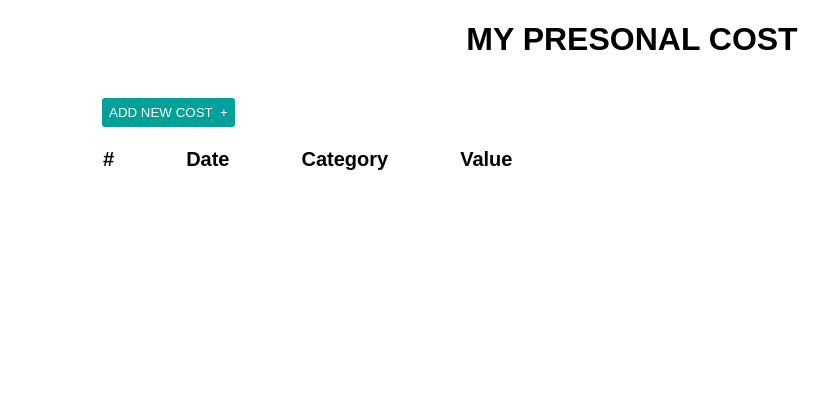
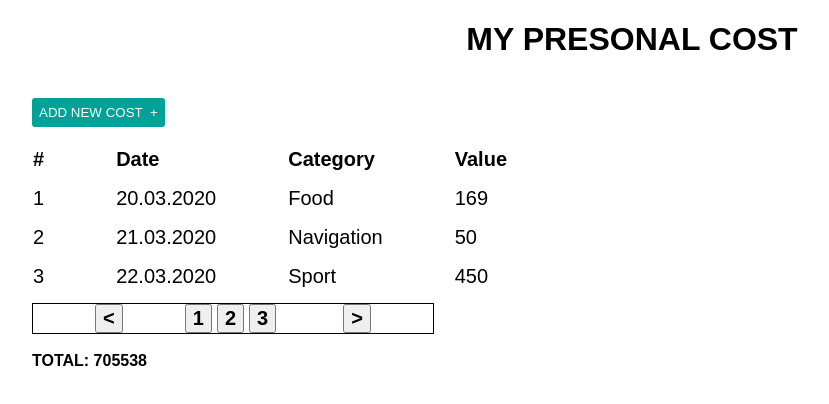
Before and after one commit to tema-front/vue.js-course, a Vue app: page / in a window 1280 px wide. Shown: the top 404 px of the page, without its empty margins (8-837 px from the left). Built offline with nearby package versions, Linux system fonts and the light colour scheme.

Commit message:
start of pagination

```diff
--- a/package.json
+++ b/package.json
@@ -10,7 +10,8 @@
   "dependencies": {
     "core-js": "^3.6.5",
     "sass-loader": "^12.1.0",
-    "vue": "^2.6.11"
+    "vue": "^2.6.11",
+    "vuex": "^3.6.2"
   },
   "devDependencies": {
     "@vue/cli-plugin-babel": "~4.5.0",
--- a/src/App.vue
+++ b/src/App.vue
@@ -7,6 +7,8 @@
       <br>
       <AddPayment @addNewPayment="addData"/>
       <PaymentsDisplay :list="paymentsList"/>
+      <br>
+      <div class="totalCost">total: {{ getFPV }}</div>
     </main>
   </div>
 
@@ -16,6 +18,7 @@
 import PaymentsDisplay from './components/PaymentsDisplay.vue'
 import AddPayment from './components/AddPayment.vue'
 
+import { mapMutations, mapGetters, mapActions } from 'vuex'
 
 export default {
 
@@ -26,19 +29,43 @@
   },
 
   data: () => ({
-    paymentsList: [],
-    counter: 0,
   }),
 
   methods: {
 
+    ...mapMutations([
+      'setDataPaymentsList',
+      'addDataToPaymentsList'
+    ]),
+
     addData(data) {
-      this.counter++; // счётчик строк в таблице
-      // в главный массив добавляю массивы с данными. Новые данные - новый массив
-      this.paymentsList.push(new Array(String(this.counter), data.date, data.category, data.value));
-      console.log(this.paymentsList);
+      this.addDataToPaymentsList(data)
+    },
+
+  },
+
+  computed: {
+
+    ...mapGetters([
+      'getPaymentPagination',
+      'getFullPaymentValue'
+    ]),
+
+    ...mapActions([
+      'fetchData',
+    ]),
+
+    getFPV(){
+      return this.getFullPaymentValue
+    },
+
+    paymentsList() {
+      return this.getPaymentPagination
     }
+  },
 
+  created() {
+    this.fetchData;
   }
 
 }
@@ -55,4 +82,11 @@
     text-transform: uppercase;
     font-family: sans-serif;
   }
+
+  .totalCost {
+    text-align: left;
+    text-transform: uppercase;
+    font-family: sans-serif;
+    font-weight: bold;
+  }
 </style>
--- a/src/components/AddPayment.vue
+++ b/src/components/AddPayment.vue
@@ -3,19 +3,28 @@
         <!-- кнопка отображения окна для добавления данных -->
         <button class="btnModal btnAddNewCost" @click="modalWindowVisible">add new cost</button>
         <div class="modalBlock" v-if="modalWindow">
-            <input type="text" v-model="date" placeholder="Date" class="enterDatas">
-            <input type="text" v-model="category" placeholder="Category" class="enterDatas">
+            <input type="text" v-model.trim="date" placeholder="Date" class="enterDatas">
+            <input type="text" v-model.trim="category" placeholder="Category" class="enterDatas" list="categoryList">
+                <datalist id="categoryList">
+                    <select v-model="selected">
+                        <option v-for="(option, idx) in getCategoryList" :key="idx" :value="option">
+                            {{ option }}
+                        </option>
+                    </select>
+                </datalist>
             <input type="number" v-model.number="value" placeholder="Value" class="enterDatas">
             <button @click="onClick" class="btnAddNewCost">add</button>
         </div>
 
-    </div>
 
 
 
+    </div>
 </template>
 
 <script>
+import { mapGetters, mapActions } from 'vuex'
+
 export default {
     name: "AddPayment",
     data: () => ({
@@ -23,13 +32,15 @@
         category: "",
         value: null,
         button: "",
-        modalWindow: false
+        modalWindow: false,
+        selected: ''
     }),
 
 
     methods: {
         onClick() {
             const { category, value } = this
+            // const data = [this.date || this.getCurrentDate, category, value]
             const data = {
                 date: this.date || this.getCurrentDate,
                 category,
@@ -47,6 +58,14 @@
     },
 
     computed: {
+        ...mapGetters([
+            'getCategoryList'
+        ]),
+
+        ...mapActions([
+            'loadCategories'
+        ]),
+
         getCurrentDate() {
             const today = new Date();
             let day = today.getDate();
@@ -63,6 +82,12 @@
 
             return `${day}.${month}.${year}`
         }
+    },
+
+    mounted() {
+        if (!this.getCategoryList.length) {
+            this.loadCategories
+        }
     }
 }
 </script>
@@ -77,7 +102,6 @@
         border: 0;
         color: white;
         border-radius: 3px;
-        margin-left: 70px;
         margin-bottom: 20px;
     }
 
@@ -97,7 +121,7 @@
         flex-direction: column;
         box-sizing: border-box;
         padding: 20px;
-        margin: 0 0 20px 70px;
+        margin: 0 0 20px;
     }
 
     .enterDatas {
--- a/src/components/PaymentsDisplay.vue
+++ b/src/components/PaymentsDisplay.vue
@@ -10,22 +10,61 @@
                 </tr>
 
                 <tr v-for="(array, idx) in list" :key="idx">
+                    <th class="tableItem">{{ idx  + 1}}</th>
                     <th class="tableItem" v-for="(item, idx) in array" :key="idx">{{ item }}</th>
                 </tr>
             </table>
+
+            <div class="paginationBlock">
+                <button class="paginationSymbol left" @click="addPagination">&#60;</button>
+                    <div class="paginationNumberBlock">
+                        <button class="paginationSymbol paginationNumber" @click="addPagination($event)">1</button>
+                        <button class="paginationSymbol paginationNumber" @click="addPagination($event)">2</button>
+                        <button class="paginationSymbol paginationNumber" @click="addPagination($event)">3</button>
+                    </div>
+                <button class="paginationSymbol right" @click="addPagination">&#62;</button>
+            </div>
         </div>
   </div>
 </template>
 
 <script>
+
+import { mapMutations } from 'vuex'
+
 export default {
 
     name: "PaymentsDisplay",
+    data: () => ({
+        currentButton: 1
+    }),
     props: {
         list: {
             default: []
         }
-    }
+    },
+
+    methods: {
+        ...mapMutations([
+            'setPagination',
+            'downPagination',
+            'upPagination'
+        ]),
+
+        addPagination(event) {
+            debugger
+            if (event.target.innerText == "<" && this.currentButton != 1) {
+                this.currentButton--;
+                this.setPagination(this.currentButton)
+                return
+            } else if (event.target.innerText == ">" && this.currentButton != 3) {
+                this.currentButton++;
+                this.setPagination(this.currentButton)
+                return
+            } else if (Number(event.target.innerText)) this.setPagination(event.target.innerText)
+        }
+    },
+
 
 }
 </script>
@@ -40,6 +79,7 @@
         font-size: 20px;
         border-collapse: separate;
         border-spacing: 70px 0;
+        margin-left: -70px;
     }
 
     .tableItem {
@@ -53,4 +93,22 @@
     tr {
         text-align: left;
     }
+
+    .paginationBlock {
+        width: 100%;
+        margin: 0 auto;
+        border: 1px solid #000;
+        display: flex;
+    }
+
+    .paginationSymbol {
+        font-weight: bold;
+        font-family: sans-serif;
+        font-size: 20px;
+        margin: 0 auto;
+    }
+
+    .paginationNumber {
+        margin-right: 5px;
+    }
 </style>
--- a/src/main.js
+++ b/src/main.js
@@ -1,8 +1,10 @@
 import Vue from 'vue'
 import App from './App.vue'
+import store from './store'
 
 Vue.config.productionTip = false
 
 new Vue({
   render: h => h(App),
+  store
 }).$mount('#app')
--- /dev/null
+++ b/src/store/index.js
@@ -0,0 +1,93 @@
+import Vue from 'vue'
+import Vuex from 'vuex'
+
+Vue.use(Vuex)
+
+export default new Vuex.Store({
+    state: {
+        paymentsList: [],
+        paymentPagination: [],
+        categoryList: []
+    },
+
+    mutations: {
+        setDataPaymentsList(state, payload) {
+            for (let page in payload) {
+                for (let i = 0; i < payload[page].length; i++)
+                state.paymentsList.push(payload[page][i])
+            }
+        },
+
+        addDataToPaymentsList(state, payload) {
+            state.paymentsList.push(payload)
+        },
+
+        setCategories(state, payload) {
+            state.categoryList.push(...payload)
+        },
+
+        setPagination(state, payload) {
+            state.paymentPagination = []
+            for (let i = (payload - 1) * 3; i < payload * 3; i++) {
+                state.paymentPagination.push(state.paymentsList[i])
+            }
+        },
+
+    },
+
+    actions: {
+
+        fetchData({commit}) {
+            return new Promise((resolve) => {
+                setTimeout(() => {
+                    resolve(
+                        {
+
+                            page1: [
+                              {date: "20.03.2020", category: "Food", value: 169},
+                              {date: "21.03.2020", category: "Navigation", value: 50},
+                              {date: "22.03.2020", category: "Sport", value: 450}
+                            ],
+                            page2: [
+                              {date: "23.03.2020", category: "Entertaiment", value: 969},
+                              {date: "24.03.2020", category: "Education", value: 1500},
+                              {date: "25.03.2020", category: "Food", value: 200}
+                            ],
+                            page3: [
+                              {date: '05.08.2021', category: 'Vacation', value: 45000},
+                              {date: '03.09.2021', category: 'Helth', value: 2200},
+                              {date: '25.11.2021', category: 'Car', value: 655000}
+                            ]
+
+                        }
+
+
+                    )
+                }, 1000)
+            }).then(res => {
+                commit('setDataPaymentsList', res);
+                commit('setPagination', 1);
+            })
+        },
+
+        loadCategories({commit}) {
+            return new Promise((resolve) => {
+                setTimeout(() => {
+                    resolve(['Food', 'Car', 'Vacation', 'Helth', 'Pet', 'Furniture'])
+                }, 1000)
+            }).then(res => {
+                commit('setCategories', res)
+            })
+        }
+
+    },
+
+    getters: {
+        getPaymentPagination: state => [...state.paymentPagination],
+        getCategoryList: state => state.categoryList,
+        getFullPaymentValue: state => {
+            return state.paymentsList.reduce((result, current)=> result + current.value, 0)
+        }
+
+    }
+})
```
Also changed, not shown: 1 other file (tests, documents, lock files or other folders).
